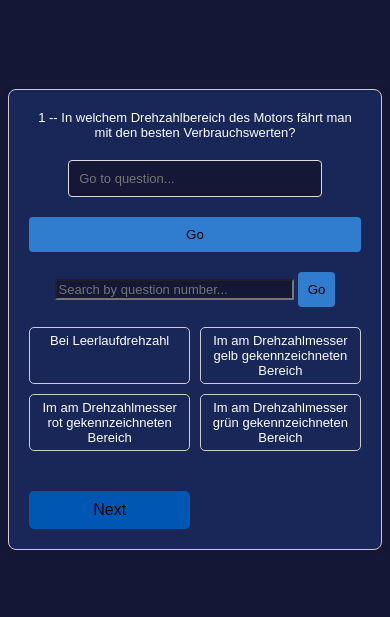
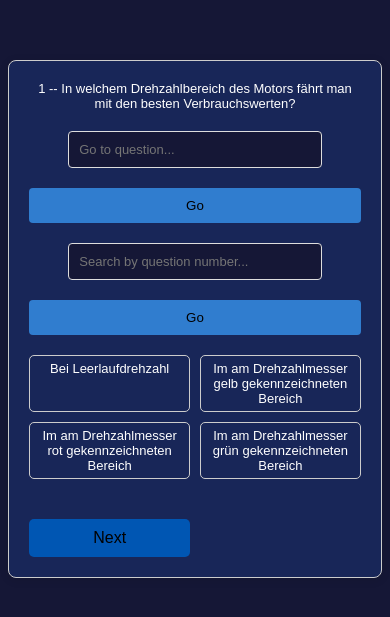
Before and after one commit to Mohammed87FS/vaterexam, a plain HTML site: page index.html in a window 390 px wide. Shown: the part 103-720 px from the top of the page. Drawn offline with Linux system fonts and the light colour scheme.

Commit message:
Update styles.css

```diff
--- a/styles.css
+++ b/styles.css
@@ -19,7 +19,7 @@ body {
     align-items: center;
     height: 100vh;
     margin: 0;
-    font-size: small;
+    font-size: small; /* Default font size for mobile */
     color: var(--text-color);
 }
 
@@ -34,8 +34,19 @@ body {
     text-align: center;
 }
 
-/* Improved Responsive Styles */
-@media (max-width: 1024px) {
+/* Desktop specific styles */
+@media (min-width: 1024px) {
+    body {
+        font-size: x-large; /* Increase font size for desktop */
+    }
+
+    .quiz-container {
+        max-width: 600px; /* Adjusted for consistency */
+    }
+}
+
+/* Tablet and below specific styles */
+@media (max-width: 1023px) {
     .quiz-container {
         max-width: 90%;
     }
@@ -46,67 +57,42 @@ body {
         grid-template-columns: 1fr;
     }
 
-    #search-input, #search-button {
+    #search-input, #search-button, #search-number-input, #search-number-button {
         width: auto;
         margin-top: 10px;
     }
 }
 
 @media (max-width: 480px) {
-    .btn, #search-button {
+    .btn, #search-button, #search-number-button {
         width: 100%;
         margin-top: 10px;
     }
 }
 
-#search-input, #search-button {
+#search-input, #search-button, #search-number-input, #search-number-button {
     padding: 10px;
     margin-top: 20px;
     border-radius: 4px;
     border: 1px solid #ddd;
 }
 
-#search-input {
+#search-input, #search-number-input {
     background-color: var(--primary-bg-color);
     width: calc(100% - 100px);
     display: inline-block;
 }
 
-#search-button {
+#search-button, #search-number-button {
     background-color: var(--accent-color);
     border: none;
     cursor: pointer;
     display: inline-block;
 }
 
-#search-button:hover {
+#search-button:hover, #search-number-button:hover {
     background-color: var(--accent-hover-color);
 }
-
-#search-number-nput, #search-number-button {
-    padding: 10px;
-    margin-top: 20px;
-    border-radius: 4px;
-    border: 1px solid #ddd;
-}
-
-#search-number-input {
-    background-color: var(--primary-bg-color);
-    width: calc(100% - 100px);
-    display: inline-block;
-}
-
-#search-number-button {
-    background-color: var(--accent-color);
-    border: none;
-    cursor: pointer;
-    display: inline-block;
-}
-
-#search-number-button:hover {
-    background-color: var(--accent-hover-color);
-}
-
 
 .answers-container {
     display: grid;
@@ -115,9 +101,7 @@ body {
     margin-top: 20px;
 }
 
-
 .answers-container div {
-
     padding: 5px;
     border: 1px solid var(--border-color);
     border-radius: 5px;
@@ -125,11 +109,6 @@ body {
     transition: background-color 0.3s ease;
     font-weight: 500;
 }
-
-/* .answers-container div:hover {
-    background-color: #151539;
-    color: white;
-} */
 
 .btn {
     background-color: var(--button-bg-color);
@@ -170,6 +149,7 @@ body {
     from { opacity: 0; }
     to { opacity: 1; }
 }
+
 .selected-answer {
     background-color: #9a4105; /* Or any color you prefer */
     color: #ffffff; /* Adjust text color as needed */
```
